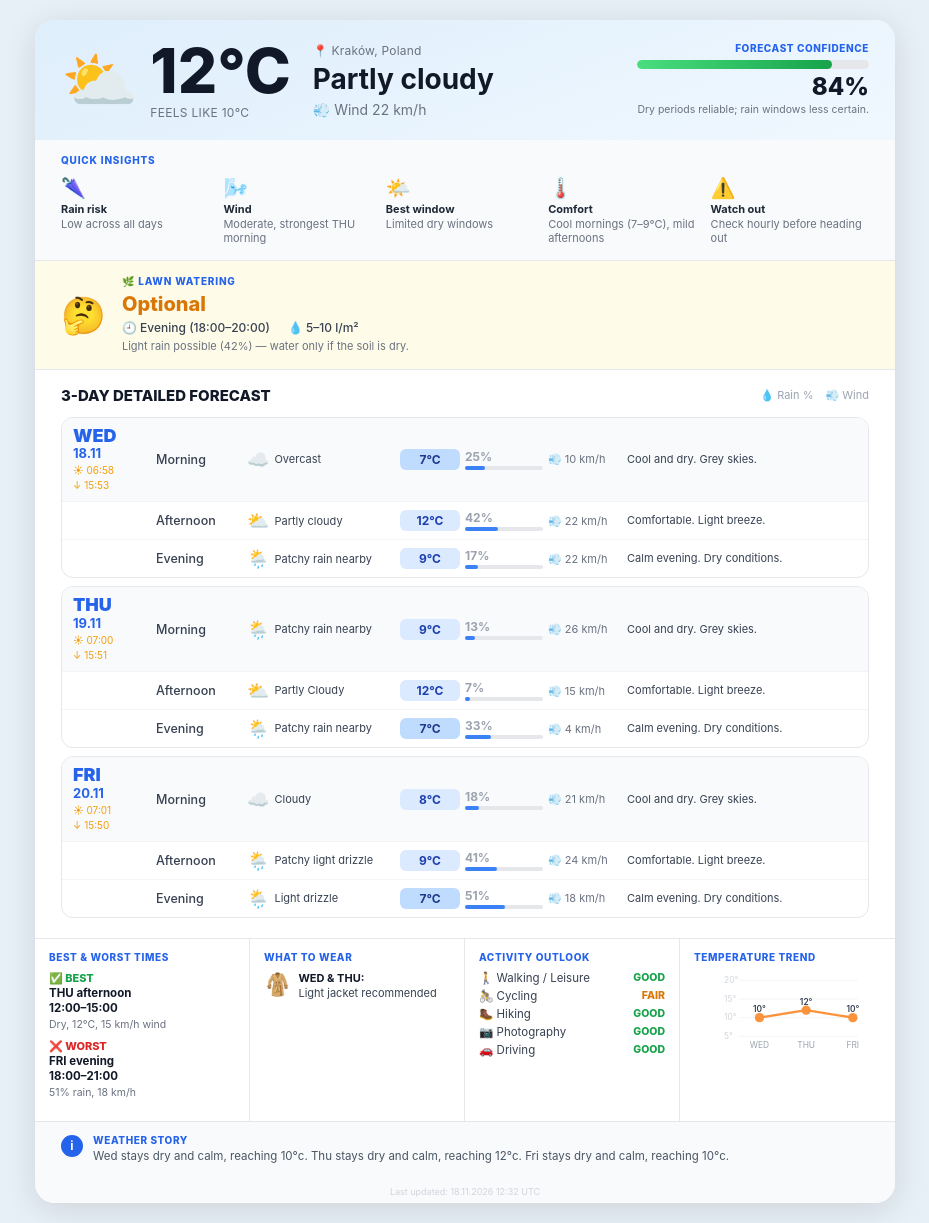
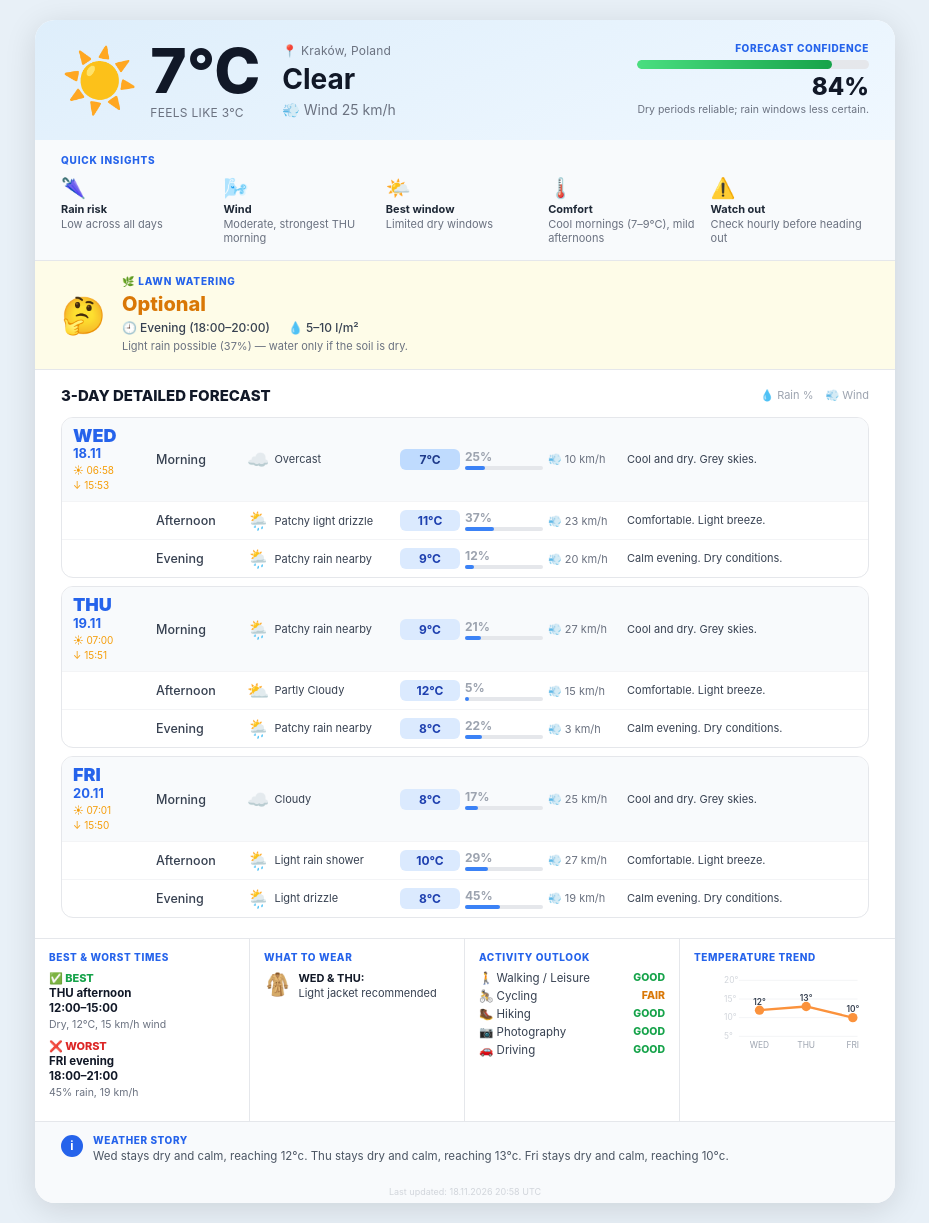
Before and after one commit to Massynisa3/krakow-weather, a plain HTML site: page index.html in a window 1280 px wide. Shown: the whole page, without its empty margins (175-1104 px from the left). Drawn offline with Linux system fonts and the light colour scheme.

Commit message:
Update weather 2026-11-18 20:58 UTC

```diff
--- a/index.html
+++ b/index.html
@@ -118,15 +118,15 @@
 <div class="card">
   <div class="header">
     <div class="hdr-left">
-      <div class="hdr-icon">&#x26C5;</div>
+      <div class="hdr-icon">&#x2600;&#xFE0F;</div>
       <div>
-        <div class="hdr-temp">12&#xB0;C</div>
-        <div class="hdr-feels">Feels like 10&#xB0;C</div>
+        <div class="hdr-temp">7&#xB0;C</div>
+        <div class="hdr-feels">Feels like 3&#xB0;C</div>
       </div>
       <div class="hdr-mid">
         <div class="hdr-location">&#x1F4CD; Krak&#xF3;w, Poland</div>
-        <div class="hdr-desc">Partly cloudy</div>
-        <div class="hdr-wind">&#x1F4A8; Wind 22 km/h</div>
+        <div class="hdr-desc">Clear</div>
+        <div class="hdr-wind">&#x1F4A8; Wind 25 km/h</div>
       </div>
     </div>
     <div class="hdr-right">
@@ -157,7 +157,7 @@
         <span>&#x1F558;&nbsp;Evening (18:00&#x2013;20:00)</span>
         <span>&#x1F4A7;&nbsp;5&#x2013;10 l/m&#xB2;</span>
       </div>
-      <div class="lawn-reason">Light rain possible (42%) &#x2014; water only if the soil is dry.</div>
+      <div class="lawn-reason">Light rain possible (37%) &#x2014; water only if the soil is dry.</div>
     </div>
   </div>
 
@@ -180,10 +180,10 @@
       <div class="day-row">
         <div></div>
         <div class="part">Afternoon</div>
-        <div class="weath"><span class="wi">&#x26C5;</span><span class="wd">Partly cloudy</span></div>
-        <div class="temp-pill tc">12&#xB0;C</div>
-        <div><div class="rain-pct rain-lo">42%</div><div class="rain-bar"><div class="rain-fill" style="width:42%"></div></div></div>
-        <div class="wind-cell">&#x1F4A8; 22 km/h</div>
+        <div class="weath"><span class="wi">&#x1F326;&#xFE0F;</span><span class="wd">Patchy light drizzle</span></div>
+        <div class="temp-pill tc">11&#xB0;C</div>
+        <div><div class="rain-pct rain-lo">37%</div><div class="rain-bar"><div class="rain-fill" style="width:37%"></div></div></div>
+        <div class="wind-cell">&#x1F4A8; 23 km/h</div>
         <div class="note">Comfortable. Light breeze.</div>
       </div>
       <div class="day-row">
@@ -191,8 +191,8 @@
         <div class="part">Evening</div>
         <div class="weath"><span class="wi">&#x1F326;&#xFE0F;</span><span class="wd">Patchy rain nearby</span></div>
         <div class="temp-pill tc">9&#xB0;C</div>
-        <div><div class="rain-pct rain-lo">17%</div><div class="rain-bar"><div class="rain-fill" style="width:17%"></div></div></div>
-        <div class="wind-cell">&#x1F4A8; 22 km/h</div>
+        <div><div class="rain-pct rain-lo">12%</div><div class="rain-bar"><div class="rain-fill" style="width:12%"></div></div></div>
+        <div class="wind-cell">&#x1F4A8; 20 km/h</div>
         <div class="note">Calm evening. Dry conditions.</div>
       </div>
     </div>
@@ -202,8 +202,8 @@
         <div class="part">Morning</div>
         <div class="weath"><span class="wi">&#x1F326;&#xFE0F;</span><span class="wd">Patchy rain nearby</span></div>
         <div class="temp-pill tc">9&#xB0;C</div>
-        <div><div class="rain-pct rain-lo">13%</div><div class="rain-bar"><div class="rain-fill" style="width:13%"></div></div></div>
-        <div class="wind-cell">&#x1F4A8; 26 km/h</div>
+        <div><div class="rain-pct rain-lo">21%</div><div class="rain-bar"><div class="rain-fill" style="width:21%"></div></div></div>
+        <div class="wind-cell">&#x1F4A8; 27 km/h</div>
         <div class="note">Cool and dry. Grey skies.</div>
       </div>
       <div class="day-row">
@@ -211,7 +211,7 @@
         <div class="part">Afternoon</div>
         <div class="weath"><span class="wi">&#x26C5;</span><span class="wd">Partly Cloudy</span></div>
         <div class="temp-pill tc">12&#xB0;C</div>
-        <div><div class="rain-pct rain-lo">7%</div><div class="rain-bar"><div class="rain-fill" style="width:7%"></div></div></div>
+        <div><div class="rain-pct rain-lo">5%</div><div class="rain-bar"><div class="rain-fill" style="width:5%"></div></div></div>
         <div class="wind-cell">&#x1F4A8; 15 km/h</div>
         <div class="note">Comfortable. Light breeze.</div>
       </div>
@@ -219,9 +219,9 @@
         <div></div>
         <div class="part">Evening</div>
         <div class="weath"><span class="wi">&#x1F326;&#xFE0F;</span><span class="wd">Patchy rain nearby</span></div>
-        <div class="temp-pill tcc">7&#xB0;C</div>
-        <div><div class="rain-pct rain-lo">33%</div><div class="rain-bar"><div class="rain-fill" style="width:33%"></div></div></div>
-        <div class="wind-cell">&#x1F4A8; 4 km/h</div>
+        <div class="temp-pill tc">8&#xB0;C</div>
+        <div><div class="rain-pct rain-lo">22%</div><div class="rain-bar"><div class="rain-fill" style="width:22%"></div></div></div>
+        <div class="wind-cell">&#x1F4A8; 3 km/h</div>
         <div class="note">Calm evening. Dry conditions.</div>
       </div>
     </div>
@@ -231,26 +231,26 @@
         <div class="part">Morning</div>
         <div class="weath"><span class="wi">&#x2601;&#xFE0F;</span><span class="wd">Cloudy</span></div>
         <div class="temp-pill tc">8&#xB0;C</div>
-        <div><div class="rain-pct rain-lo">18%</div><div class="rain-bar"><div class="rain-fill" style="width:18%"></div></div></div>
-        <div class="wind-cell">&#x1F4A8; 21 km/h</div>
+        <div><div class="rain-pct rain-lo">17%</div><div class="rain-bar"><div class="rain-fill" style="width:17%"></div></div></div>
+        <div class="wind-cell">&#x1F4A8; 25 km/h</div>
         <div class="note">Cool and dry. Grey skies.</div>
       </div>
       <div class="day-row">
         <div></div>
         <div class="part">Afternoon</div>
-        <div class="weath"><span class="wi">&#x1F326;&#xFE0F;</span><span class="wd">Patchy light drizzle</span></div>
-        <div class="temp-pill tc">9&#xB0;C</div>
-        <div><div class="rain-pct rain-lo">41%</div><div class="rain-bar"><div class="rain-fill" style="width:41%"></div></div></div>
-        <div class="wind-cell">&#x1F4A8; 24 km/h</div>
+        <div class="weath"><span class="wi">&#x1F326;&#xFE0F;</span><span class="wd">Light rain shower</span></div>
+        <div class="temp-pill tc">10&#xB0;C</div>
+        <div><div class="rain-pct rain-lo">29%</div><div class="rain-bar"><div class="rain-fill" style="width:29%"></div></div></div>
+        <div class="wind-cell">&#x1F4A8; 27 km/h</div>
         <div class="note">Comfortable. Light breeze.</div>
       </div>
       <div class="day-row">
         <div></div>
         <div class="part">Evening</div>
         <div class="weath"><span class="wi">&#x1F326;&#xFE0F;</span><span class="wd">Light drizzle</span></div>
-        <div class="temp-pill tcc">7&#xB0;C</div>
-        <div><div class="rain-pct rain-lo">51%</div><div class="rain-bar"><div class="rain-fill" style="width:51%"></div></div></div>
-        <div class="wind-cell">&#x1F4A8; 18 km/h</div>
+        <div class="temp-pill tc">8&#xB0;C</div>
+        <div><div class="rain-pct rain-lo">45%</div><div class="rain-bar"><div class="rain-fill" style="width:45%"></div></div></div>
+        <div class="wind-cell">&#x1F4A8; 19 km/h</div>
         <div class="note">Calm evening. Dry conditions.</div>
       </div>
     </div>
@@ -261,7 +261,7 @@
     <div class="bsec">
       <div class="bsec-title">Best &amp; Worst Times</div>
       <div class="bw-item"><div class="bw-head g">&#x2705; BEST</div><div class="bw-time">THU afternoon<br>12:00–15:00</div><div class="bw-why">Dry, 12°C, 15 km/h wind</div></div>
-      <div class="bw-item"><div class="bw-head r">&#x274C; WORST</div><div class="bw-time">FRI evening<br>18:00–21:00</div><div class="bw-why">51% rain, 18 km/h</div></div>
+      <div class="bw-item"><div class="bw-head r">&#x274C; WORST</div><div class="bw-time">FRI evening<br>18:00–21:00</div><div class="bw-why">45% rain, 19 km/h</div></div>
     </div>
     <div class="bsec">
       <div class="bsec-title">What to Wear</div>
@@ -288,9 +288,9 @@
   <line x1="28" y1="30" x2="155" y2="30" stroke="#f3f4f6" stroke-width="1"/>
   <line x1="28" y1="50" x2="155" y2="50" stroke="#f3f4f6" stroke-width="1"/>
   <line x1="28" y1="70" x2="155" y2="70" stroke="#f3f4f6" stroke-width="1"/>
-  <polyline points="50,50 100,42 150,50" fill="none" stroke="#fb923c" stroke-width="2.5" stroke-linejoin="round"/>
-  <circle cx="50" cy="50" r="5" fill="#fb923c"/><circle cx="100" cy="42" r="5" fill="#fb923c"/><circle cx="150" cy="50" r="5" fill="#fb923c"/>
-  <text x="50" y="44" font-size="9" fill="#374151" text-anchor="middle" font-weight="600">10&#xB0;</text><text x="100" y="36" font-size="9" fill="#374151" text-anchor="middle" font-weight="600">12&#xB0;</text><text x="150" y="44" font-size="9" fill="#374151" text-anchor="middle" font-weight="600">10&#xB0;</text>
+  <polyline points="50,42 100,38 150,50" fill="none" stroke="#fb923c" stroke-width="2.5" stroke-linejoin="round"/>
+  <circle cx="50" cy="42" r="5" fill="#fb923c"/><circle cx="100" cy="38" r="5" fill="#fb923c"/><circle cx="150" cy="50" r="5" fill="#fb923c"/>
+  <text x="50" y="36" font-size="9" fill="#374151" text-anchor="middle" font-weight="600">12&#xB0;</text><text x="100" y="32" font-size="9" fill="#374151" text-anchor="middle" font-weight="600">13&#xB0;</text><text x="150" y="44" font-size="9" fill="#374151" text-anchor="middle" font-weight="600">10&#xB0;</text>
   <text x="50" y="83" font-size="9" fill="#9ca3af" text-anchor="middle">WED</text><text x="100" y="83" font-size="9" fill="#9ca3af" text-anchor="middle">THU</text><text x="150" y="83" font-size="9" fill="#9ca3af" text-anchor="middle">FRI</text>
 </svg>
     </div>
@@ -300,10 +300,10 @@
     <div class="story-badge">i</div>
     <div>
       <div class="story-label">Weather Story</div>
-      <div class="story-text">Wed stays dry and calm, reaching 10°c. Thu stays dry and calm, reaching 12°c. Fri stays dry and calm, reaching 10°c.</div>
+      <div class="story-text">Wed stays dry and calm, reaching 12°c. Thu stays dry and calm, reaching 13°c. Fri stays dry and calm, reaching 10°c.</div>
     </div>
   </div>
-  <div class="updated">Last updated: 18.11.2026 12:32 UTC</div>
+  <div class="updated">Last updated: 18.11.2026 20:58 UTC</div>
 </div>
 </body>
 </html>
```
